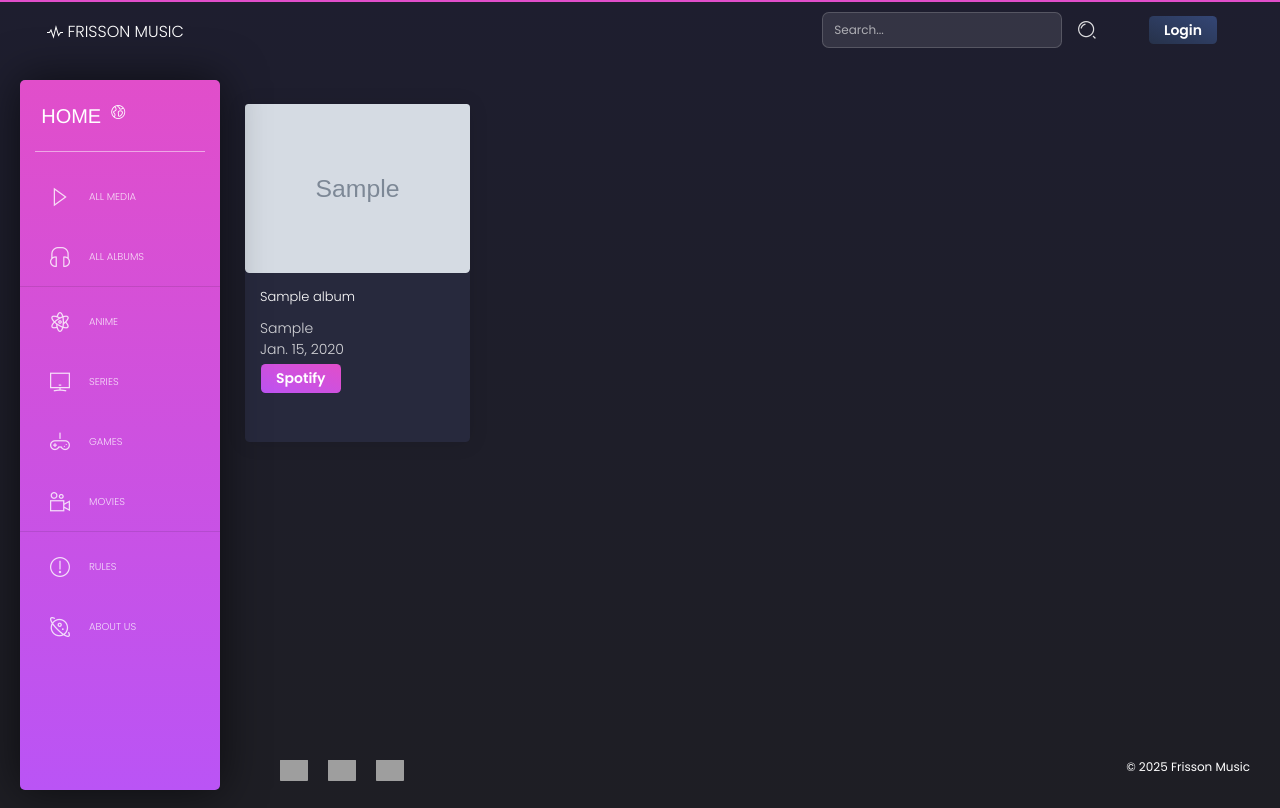
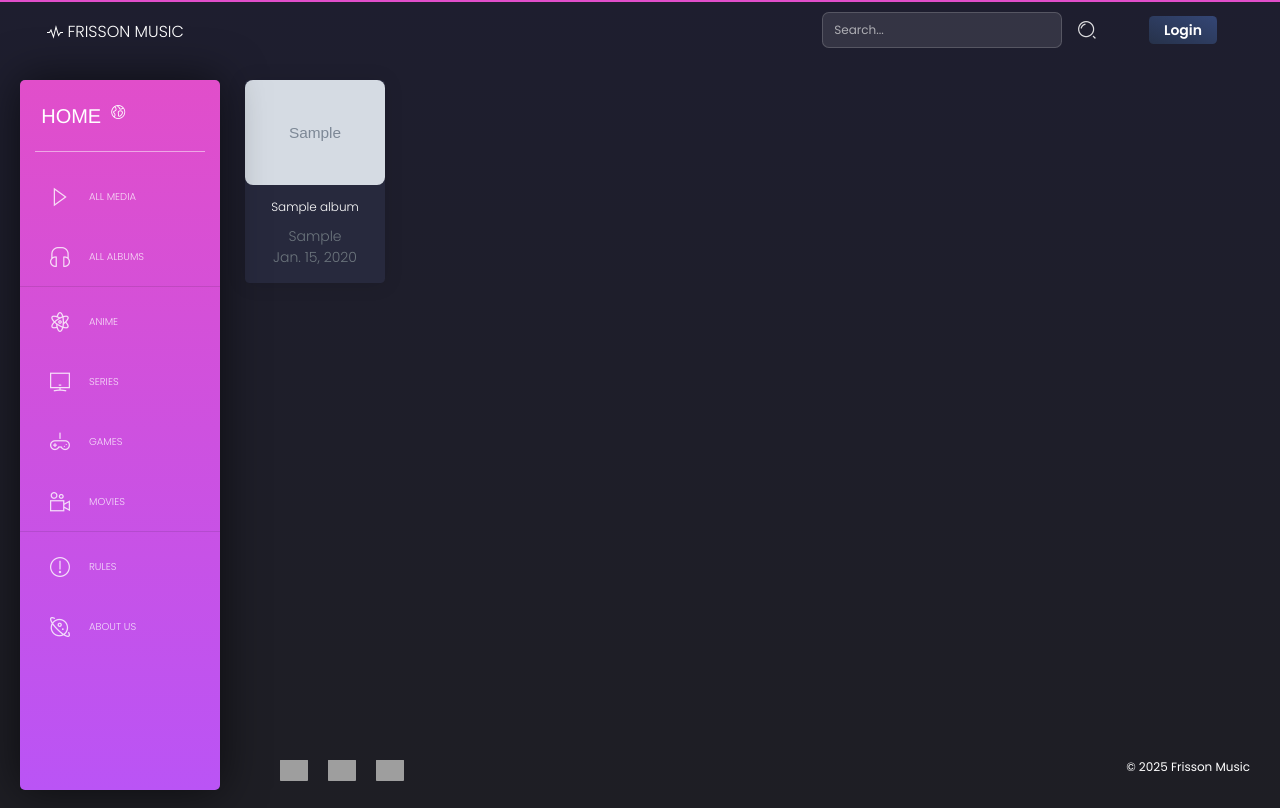
Before and after one commit to Iventyk/frisson-music, a Django app: page /albums/ in a window 1280 px wide. Run offline with Django 5.2, Linux system fonts and the light colour scheme; tables that the repository leaves empty hold one stand-in row (values such as "Sample post"); grey boxes marked "Sample" are stand-in pictures; some libraries are stand-ins or nearby versions; grey boxes are pictures that could not be loaded.

Commit message:
made Album List Page more compact

```diff
--- a/frisson_music/views.py
+++ b/frisson_music/views.py
@@ -37,7 +37,7 @@ class AlbumListView(ListView):
     model = Album
     context_object_name = "albums"
     ordering = ["-release_date"]
-    paginate_by = 32
+    paginate_by = 36
 
     def get_queryset(self):
         qs = super().get_queryset()
--- a/templates/frisson_music/album_list.html
+++ b/templates/frisson_music/album_list.html
@@ -1,23 +1,37 @@
 {% extends "base.html" %}
 
 {% block content %}
-  <div class="container mt-4">
+  <div class="container-fluid">
     <div class="row">
       {% for album in albums %}
-        <div class="col-md-3 mb-4">
-          <div class="card h-100">
-            <a href="{% url 'album-detail' album.id %}">
-              <img src="{{ album.cover_image_url }}" class="card-img-top" alt="{{ album.album_title }}">
-              <div class="card-body">
-                <h5 class="card-title">{{ album.album_title }}</h5>
-                <p class="card-text">
-                  {{ album.artists }}<br>
-                  {{ album.release_date }}
-                </p>
-                <a href="{{ album.spotify_url }}" target="_blank" class="btn btn-sm btn-primary">
-                  Spotify
-                </a>
+        <div class="col-md-2 mb-0 d-flex">
+          <div class="card album-card w-100">
+            <a href="{% url "album-detail" album.id %}" class="text-decoration-none text-dark">
+
+              <div class="album-cover-wrapper">
+                <img
+                    src="{{ album.cover_image_url }}"
+                    class="card-img-top album-cover"
+                    alt="{{ album.album_title }}"
+                >
               </div>
+
+              <div class="card-body d-flex flex-column">
+                <h6 class="card-title album-title">
+                  {{ album.album_title }}
+                </h6>
+
+                <div class="mt-auto">
+                  <div class="album-meta text-muted">
+                    {{ album.artists }}
+                  </div>
+                  <div class="album-meta text-muted">
+                    {{ album.release_date }}
+                  </div>
+                </div>
+              </div>
+
+            </a>
           </div>
         </div>
       {% empty %}
```
